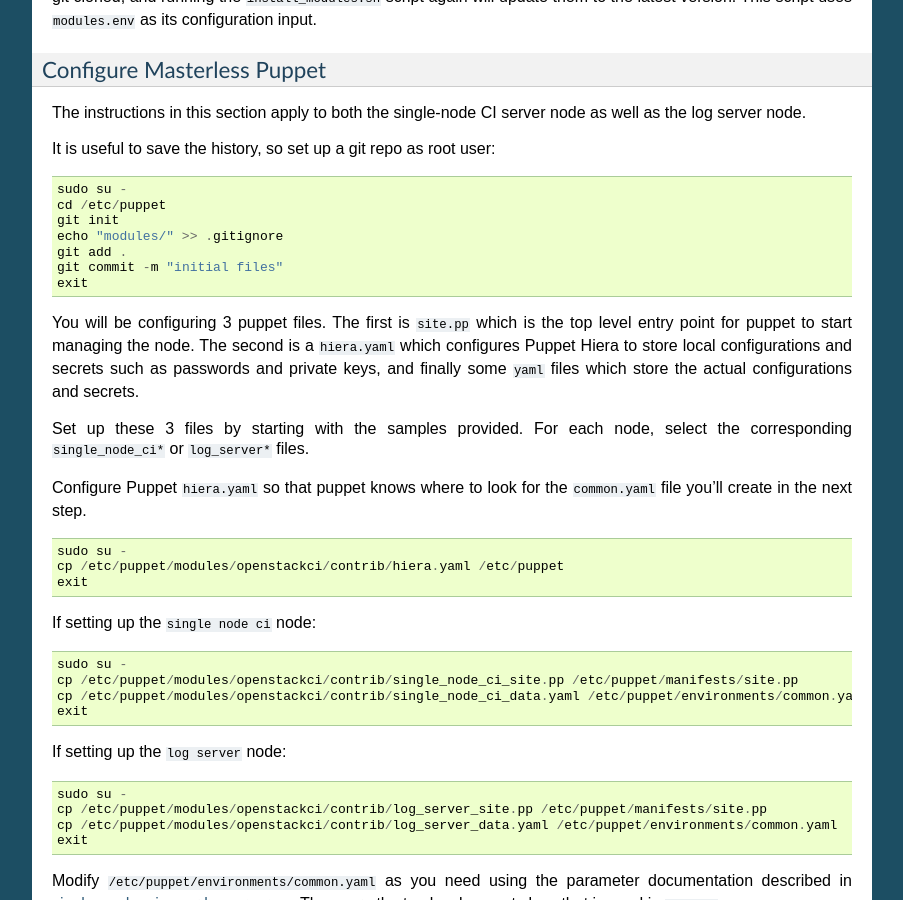
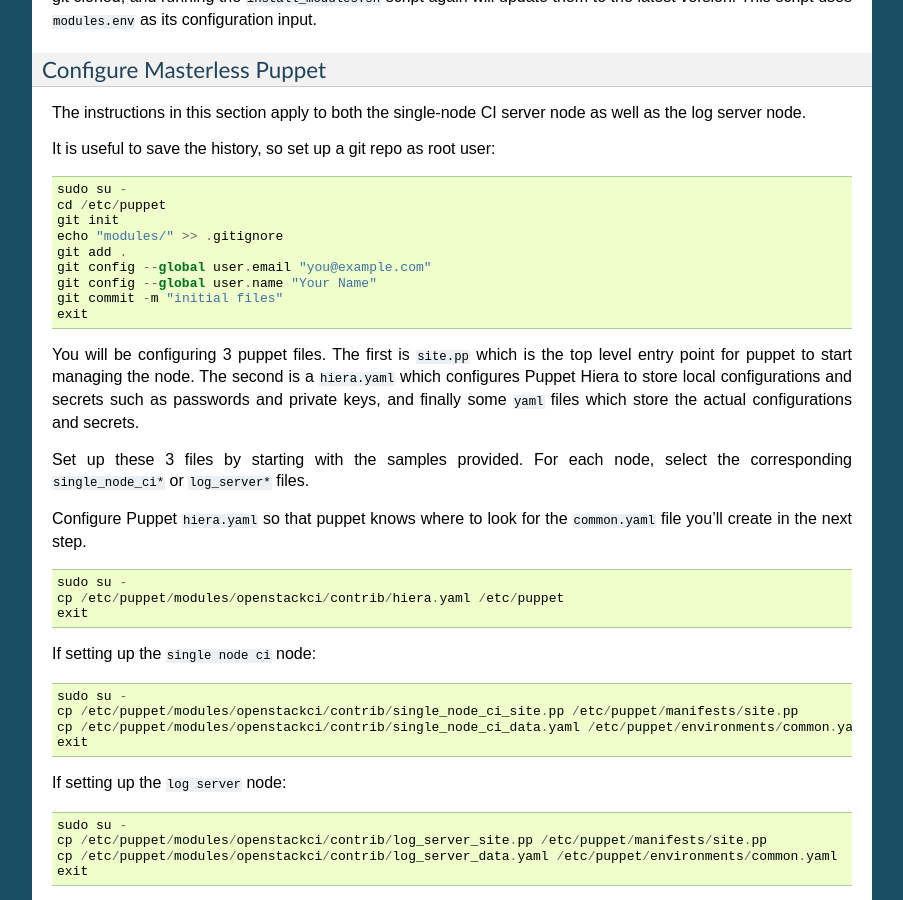
Before and after one commit to openstack-infra/puppet-openstackci, a Sphinx documentation site: the page built from doc/source/third_party_ci.rst, in a window 1280 px wide and 900 px high, scrolled down 1484 px. Shown: the whole window, without its empty margins (198-1101 px from the left). Built offline with Sphinx 7.4.7, drawn with Linux system fonts in a browser that asks for light colours.

Commit message:
set up a git repo add set account's default identity
Change-Id: Ie6af8078ffd008ac77d551307b102e45af54e0e3
Closes-Bug: #1596727

```diff
--- a/doc/source/third_party_ci.rst
+++ b/doc/source/third_party_ci.rst
@@ -126,6 +126,8 @@
     git init
     echo "modules/" >> .gitignore
     git add .
+    git config --global user.email "you@example.com"
+    git config --global user.name "Your Name"
     git commit -m "initial files"
     exit
 
```
